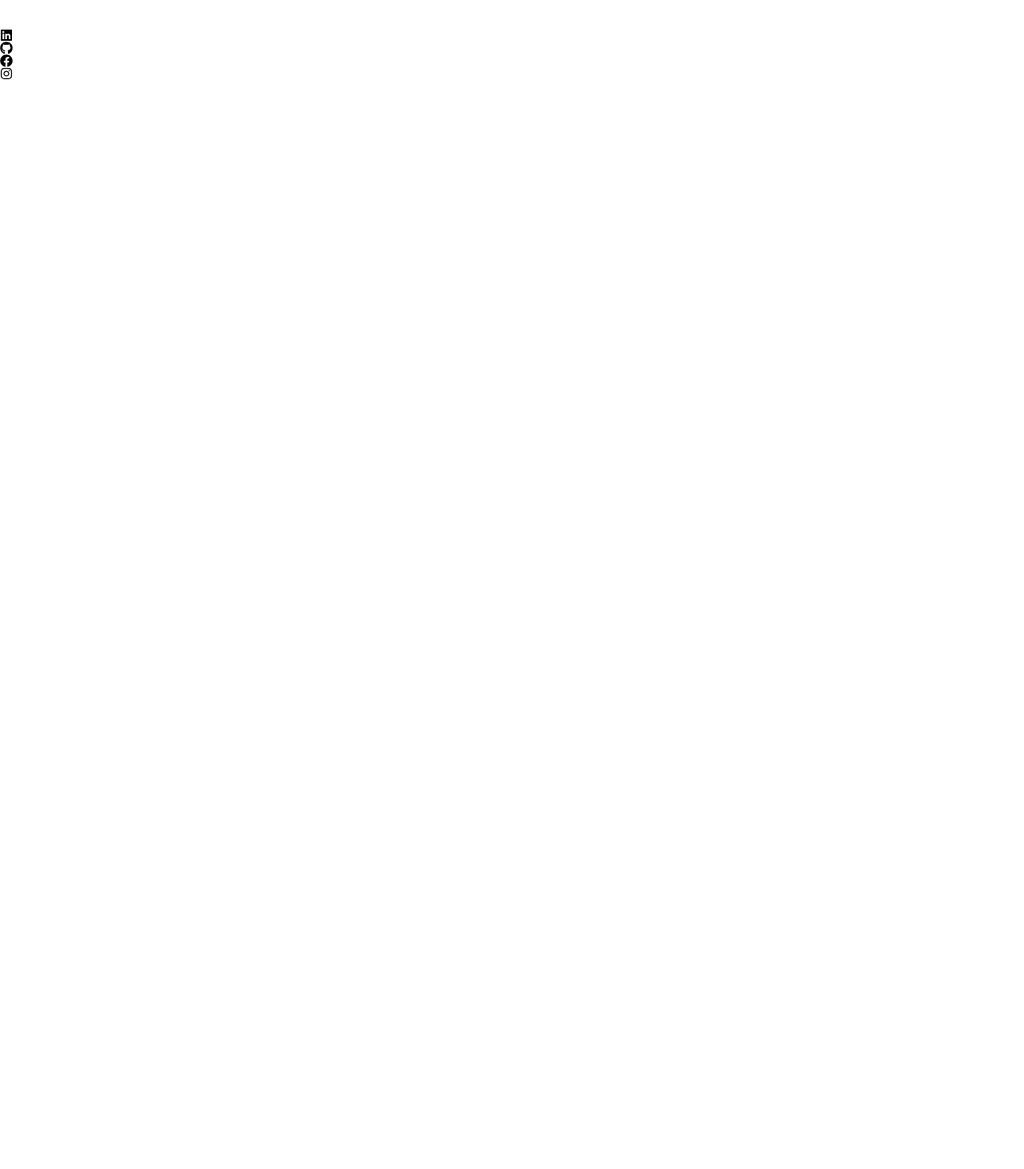
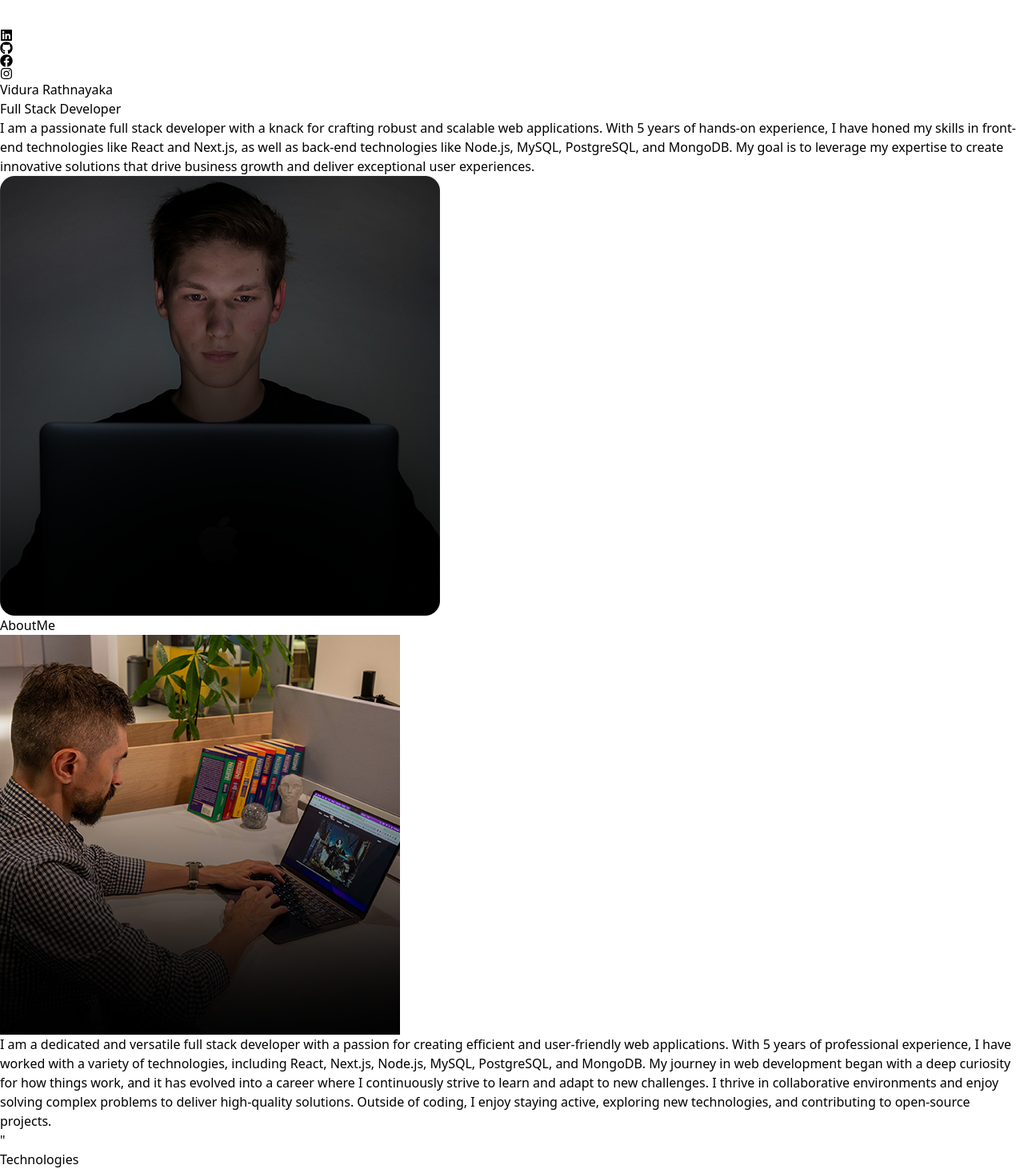
Before and after one commit to Viduraz/MyPortfolio, a React (Vite) app: page / in a window 1280 px wide. Shown: the whole page at 80% size. Before the commit the page ends 800 px from the top, so only its background shows below. Built offline with nearby package versions, Linux system fonts and the light colour scheme.

Commit message:
Aboutme  done

```diff
--- a/src/App.jsx
+++ b/src/App.jsx
@@ -1,13 +1,21 @@
+import About from "./components/About"
+import Hero from "./components/Hero"
 import NavBar from "./components/NavBar"
+import Technologies from "./components/Technologies"
 
 const App = () => {
   return (
     <div className="overflow-x-hidden text-neutral-300 antialiased selection:bg-cyan-300 selection:text-cyan-900 ">
-      <div className="fixed top-0 -z-10 h-full w-full"></div>
+      <div className="fixed top-0 -z-10 h-full w-full">
       <div className="absolute top-0 z-[-2] h-screen w-screen bg-neutral-950 bg-[radial-gradient(ellipse_80%_80%_at_50%_-20%,rgba(120,119,198,0.3),rgba(255,255,255,0))]"></div>
+      </div>
 
       <div className="container mx-auto px-8">
       <NavBar />
+      <Hero />
+      <About />
+      <Technologies />
+
       </div>
     </div>
   )
--- /dev/null
+++ b/src/components/About.jsx
@@ -0,0 +1,23 @@
+import aboutImg from "../assets/about.jpg"
+import { ABOUT_TEXT } from "../constants";
+const About = () => {
+  return <div className="border-b border-neutral-900 pb-4 ">
+    <h1 className="my-20 text-center text-4xl">About
+        <span className=" text-neutral-500">Me</span>
+    </h1>
+    <div className="flex flex-wrap">
+        <div className="w-full lg:w-1/2 lg:p-8">
+           <div className="flex items-center justify-center">
+               <img className="rounded-2xl" src={aboutImg} alt="about"/>
+           </div>
+     </div>
+     <div className="w-full lg:w-1/2">
+             <div className="flex justify-center lg:justify-start">
+                <p className="my-2 max-w-xl py-6"> {ABOUT_TEXT} </p>
+            </div> "
+        </div>
+    </div>
+  </div>
+}
+
+export default About;
--- /dev/null
+++ b/src/components/Hero.jsx
@@ -0,0 +1,31 @@
+import { HERO_CONTENT } from "../constants"
+import profilePic from "../assets/kevinRushProfile.png";
+
+const Hero = () => {
+  return (
+    <div className="border-b border-neutral-900 pb-4 lg:mb-35">
+        <div className="flex flex-wrap">
+            <div className="w-full lg:w-1/2">
+                <div className="flex flex-col items-center lg:items-start">
+                    <h1 className="pb-16 text-1xl font-thin tracking-tight lg:mt-16 lg:text-7xl">
+                        Vidura Rathnayaka
+                    </h1>
+                    <span className="bg-gradient-to-r from-pink-300 via-slate-500 to-purple-500 bg-clip-text text-4xl tracking-tight text-transparent">
+                        Full Stack Developer
+                    </span>
+                    <p className="my-2 max-w-xl py-6 font-light tracking-tighter">
+                        {HERO_CONTENT}
+                    </p>
+                </div>
+            </div>
+            <div className="w-full lg:w-1/2 lg:p-8">
+                <div className="flex justify-center">
+                    <img src={profilePic} alt="Vidura Rathnayaka"/>
+                </div>
+            </div>
+        </div>
+    </div>
+  )
+}
+
+export default Hero
--- a/src/components/NavBar.jsx
+++ b/src/components/NavBar.jsx
@@ -7,7 +7,7 @@
 const NavBar = () => {
   return <nav className=" mb-20 flex items-center justify-between py-6">
     <div className="flex flex-shrink-0 items-center">
-        <img src={logo} alt="logo"/>
+        <img className="mx-2 w-10" src={logo} alt="logo"/>
     </div>
     <div className='m-8 flex items-center justify-center gap-4 text-2xl'>
         <FaLinkedin/>
--- /dev/null
+++ b/src/components/Technologies.jsx
@@ -0,0 +1,8 @@
+
+const Technologies = () => {
+  return <div className="border-b border-neutral-800 pb-24">
+    <h2>Technologies</h2>
+  </div>
+}
+
+export default Technologies
```
